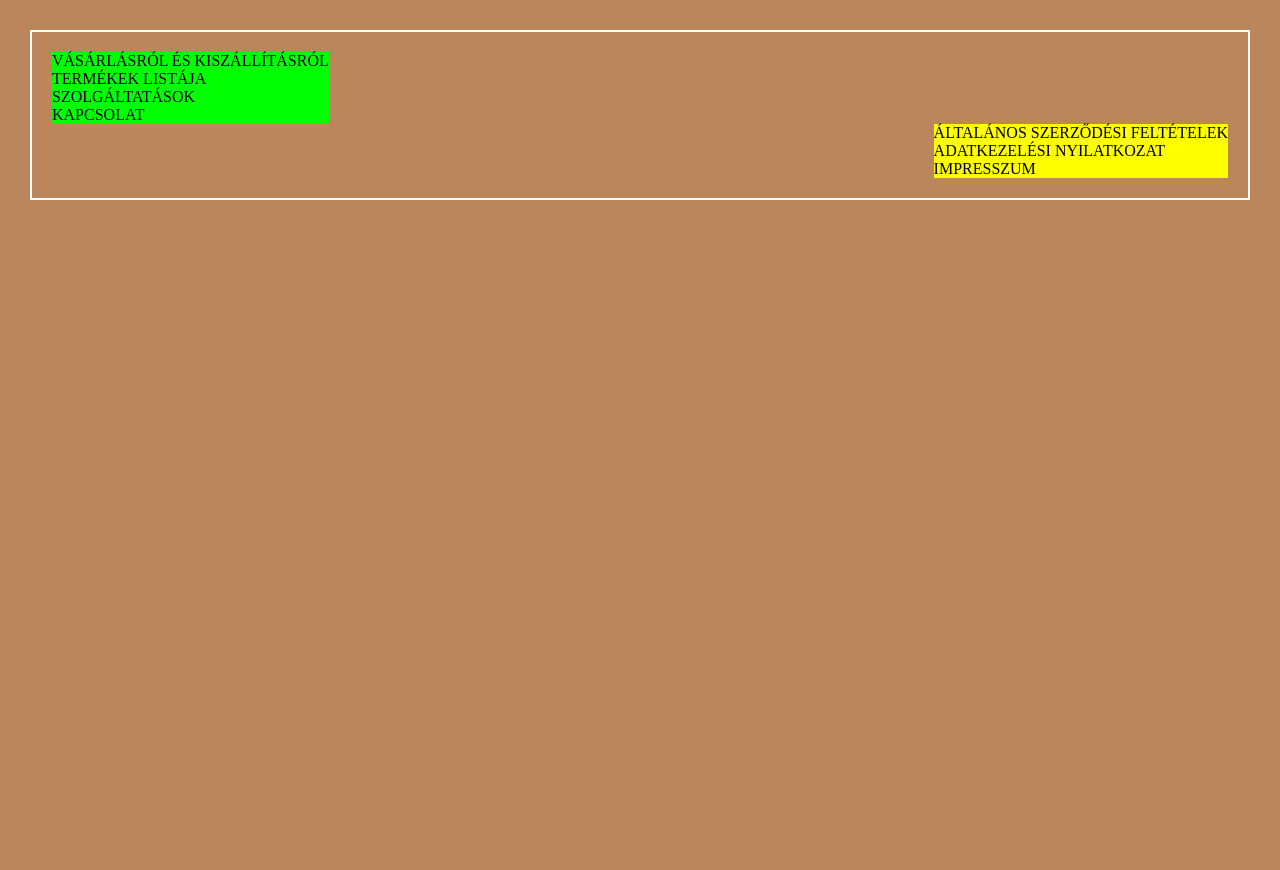
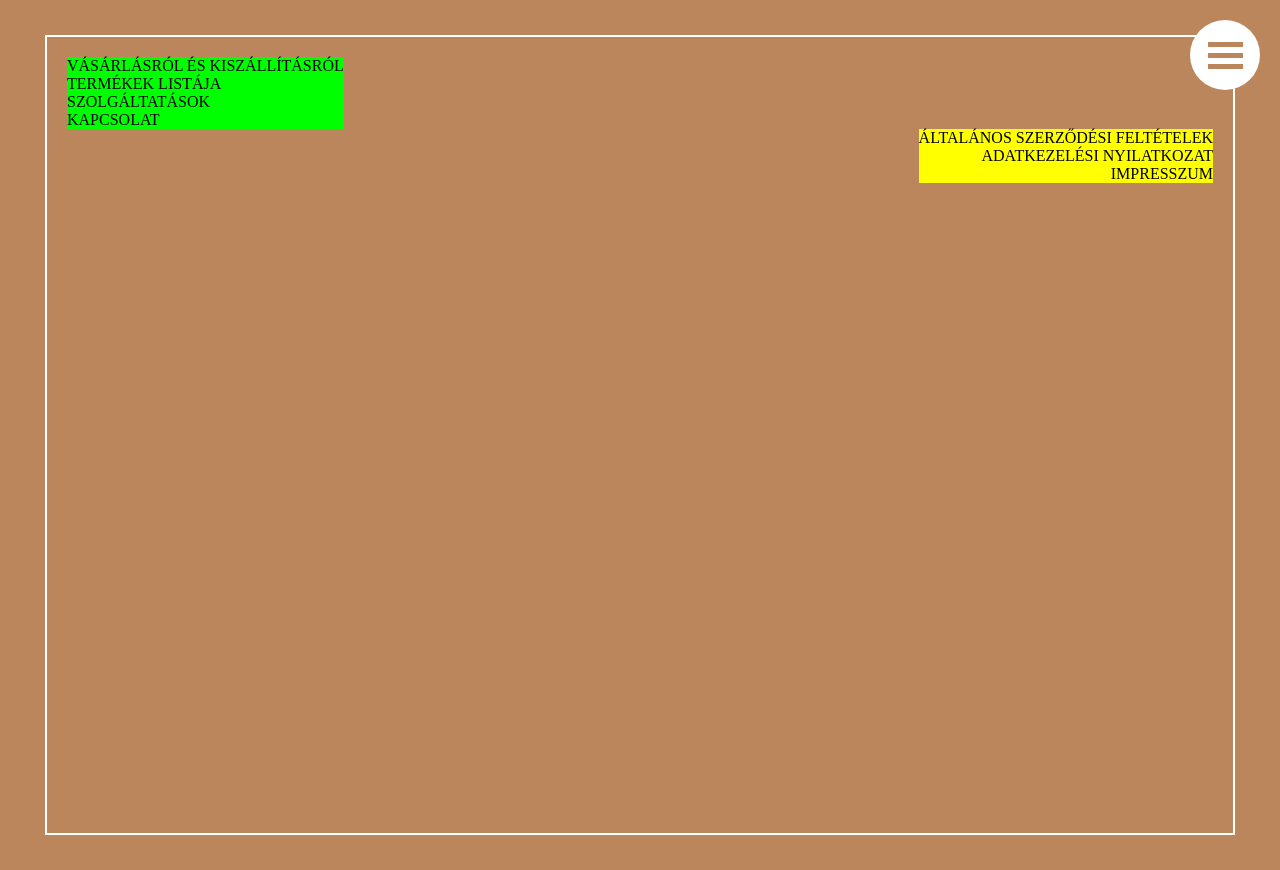
Before and after one commit to fg5002/morella2, a plain HTML site: page index.html in a window 1280 px wide. Before the commit the page ends 800 px from the top, so only its background shows below. Drawn offline with Linux system fonts and the light colour scheme.

Commit message:
Automatic commit

```diff
--- a/index.html
+++ b/index.html
@@ -9,6 +9,11 @@
     <link rel="stylesheet" href="out/style.css">
 </head>
 <body>
+    <div class="hamburger">
+        <div></div>
+        <div></div>
+        <div></div>
+    </div>
     <div class="maincont">
         <div class="left">
             <div>VÁSÁRLÁSRÓL ÉS KISZÁLLÍTÁSRÓL</div>
--- a/src/style.scss
+++ b/src/style.scss
@@ -8,23 +8,50 @@ $backgroundColor: #BC865C;
 
 body{
     background: $backgroundColor;
-    padding: 30px;
+    padding: 35px 45px;
     display: flex;
+    width: 100%;
+    height: 100%;
+    .hamburger {
+        background: #fff;
+        border-radius: 50%;
+        height: 70px;
+        width: 70px;
+        position: absolute;
+        top: 20px;
+        right: 20px;
+        display: flex;
+        justify-content: center;
+        align-items: center;
+        flex-direction: column;
+        gap: 6px;
+            div {
+                width: 35px;
+                height: 5px;
+                background: $backgroundColor;
+            }
+    }
     .maincont{
         width: 100%;
-        height: 100%;
+        height: 100vh;
         border: 2px white solid;
         padding: 20px;
         display: flex;
-        justify-content: space-between;
         flex-direction: column;
+
         .left{
             background-color: lime;
             align-self: flex-start;
+            display: flex;
+            flex-direction: column;
+            align-items: flex-start;
         }
         .right{
             background-color: yellow;
             align-self: flex-end;
+            display: flex;
+            flex-direction: column;
+            align-items: flex-end;
         }
     }
 }
```
Also changed, not shown: .autogit/logs/log-28-5-2021-16-29-59.txt (added), out/style.css, 1 other file.
